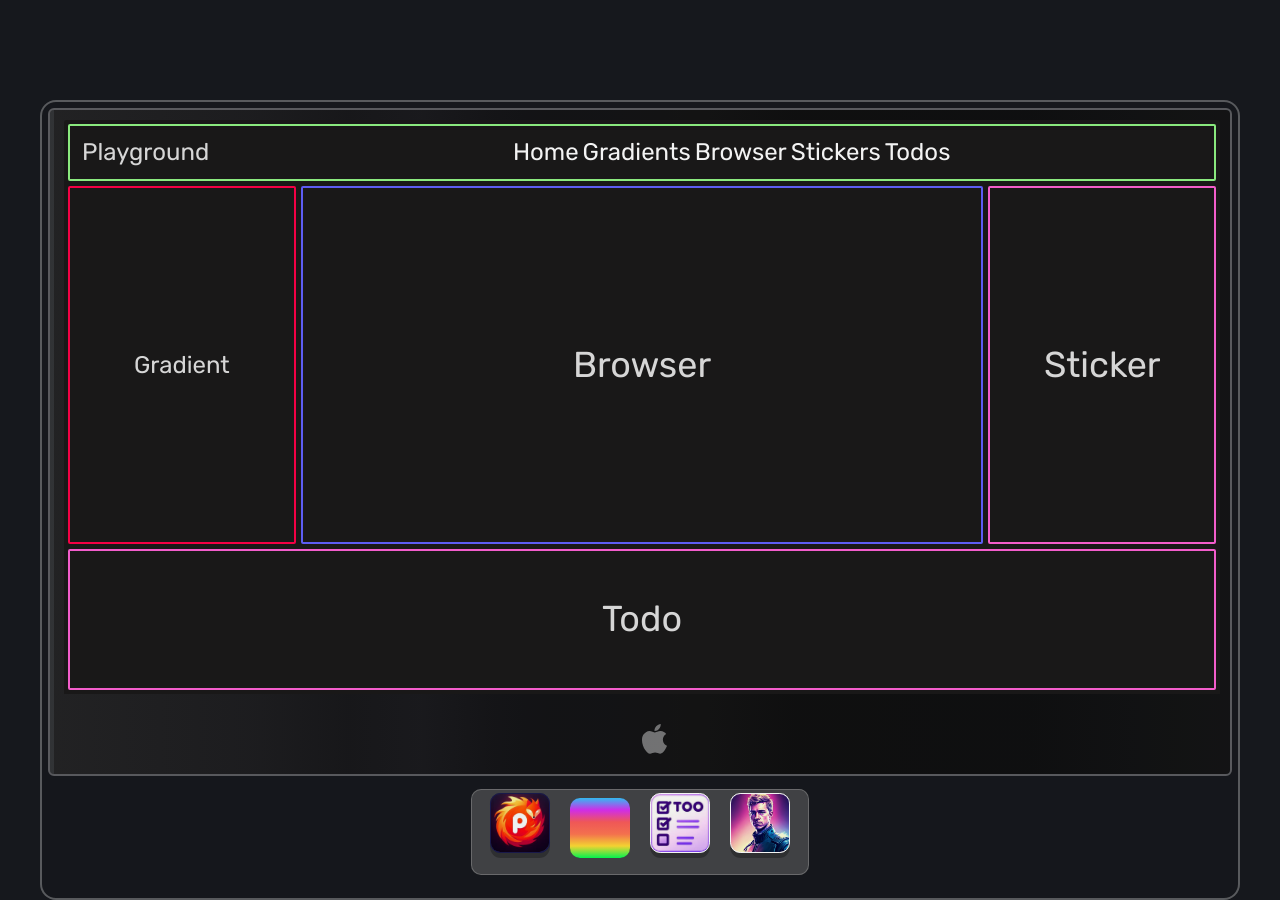
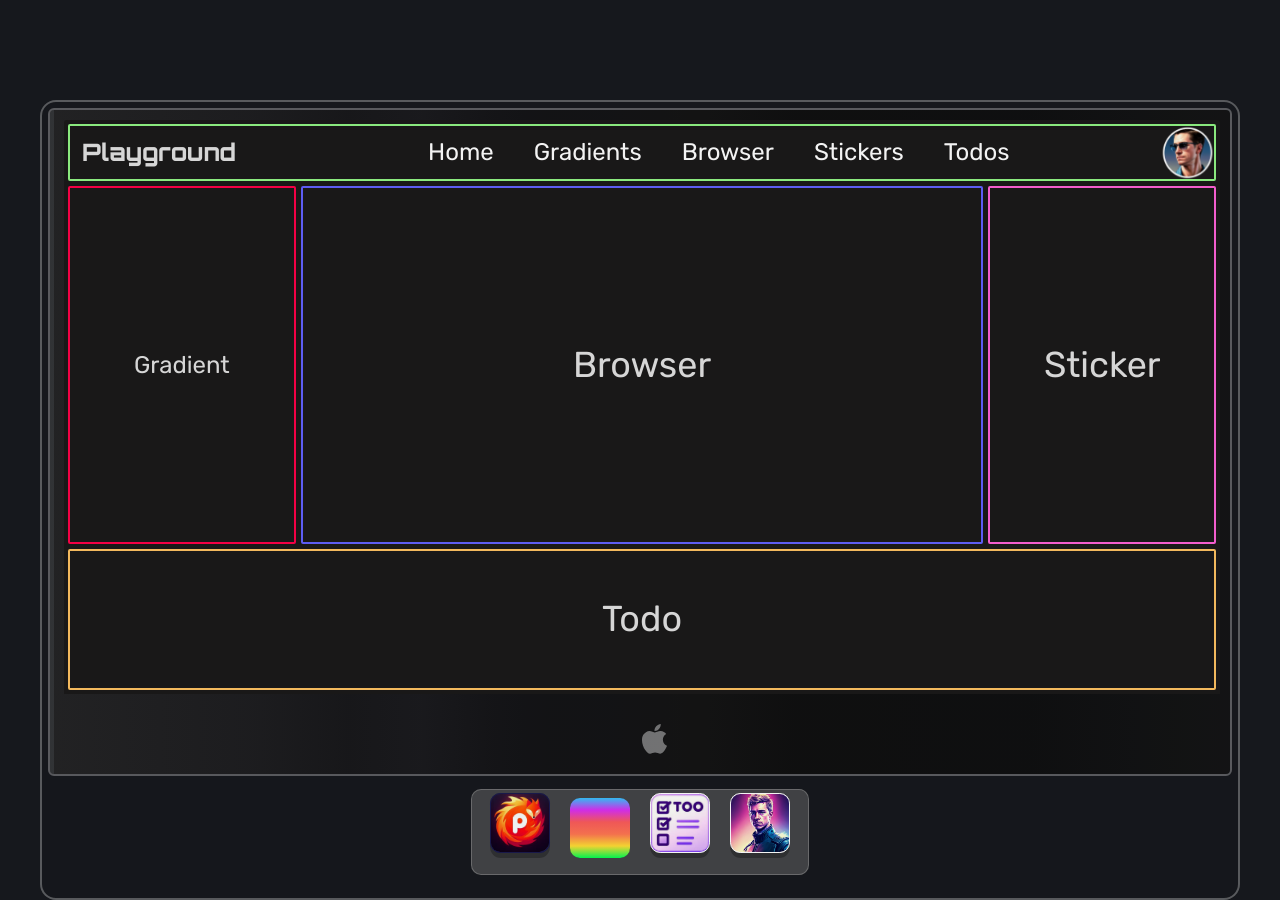
Before and after one commit to philNelson-jpn/phil-nelson-portfolio, a React (Vite) app: page /#/ in a window 1280 px wide. Shown: the part 7440-8340 px from the top of the page. Built offline with nearby package versions, Linux system fonts and the light colour scheme; a web font is replaced by a local one.

Commit message:
update logo font nav spacing and translate3d values on project mac

```diff
--- a/src/App.css
+++ b/src/App.css
@@ -1,5 +1,6 @@
 @import url('https://fonts.googleapis.com/css2?family=Inter:wght@300;500;700;900&family=Just+Another+Hand&display=swap');
 @import url('https://fonts.googleapis.com/css2?family=Inter:wght@400;500;600;700&family=Rubik:ital,wght@0,400;0,500;0,700;0,900;1,400;1,500&display=swap');
+@import url('https://fonts.googleapis.com/css2?family=Orbitron:wght@400;800&display=swap');
 
 :root {
 	--pn-text-clr-base: hsla(236, 72%, 47%, 0.5);
@@ -35,9 +36,8 @@
 
 .content SVG {
 	fill: hsla(0, 0%, 16%);
-	filter:
-	drop-shadow(-1px 1px 0px hsla(0, 0%, 40%))
-    drop-shadow(1px 1px 0px hsla(0, 0%, 40%));
+	filter: drop-shadow(-1px 1px 0px hsla(0, 0%, 40%))
+		drop-shadow(1px 1px 0px hsla(0, 0%, 40%));
 }
 
 #logo {
--- a/src/components/projects/ProjectMac.jsx
+++ b/src/components/projects/ProjectMac.jsx
@@ -1,5 +1,6 @@
 import { styled } from 'styled-components'
 import { Link } from 'react-router-dom'
+import '../../App.css'
 
 export default function Mac() {
 	return (
@@ -27,7 +28,12 @@ export default function Mac() {
 								</Link>
 							</ol>
 						</PlaygroundNav>
-						<div></div>
+						<PlaygroundProfilePic>
+							<img
+								src='public/assets/sunglassesPhilSticker.png'
+								alt='phil nelson with sunglasses'
+							/>
+						</PlaygroundProfilePic>
 					</ItemOne>
 					<ItemTwo>Gradient</ItemTwo>
 					<ItemThree>Browser</ItemThree>
@@ -85,7 +91,7 @@ const IMac = styled.div`
 	border-left: 4px solid hsl(217deg 6% 72% / 0.2);
 
 	${IMacWrapper}:hover & {
-		transform: rotateY(20deg) translateX(6%);
+		transform: rotateY(2deg) translateX(1%);
 		border-left: 4px solid hsl(217deg 6% 72% / 1);
 	}
 
@@ -140,7 +146,7 @@ const Screen = styled.div`
 	transform-style: inherit;
 
 	${IMacWrapper}:hover & {
-		transform: translate3D(12px, 30px, 2px);
+		/* transform: translate3D(12px, 30px, 2px); */
 		border-color: hsla(0, 0%, 100%, 0.676);
 	}
 `
@@ -174,22 +180,36 @@ const Item = styled.div`
 
 const PlaygroundLogo = styled.div`
 	padding-inline-start: 12px;
-	padding-inline-end: auto;
+	margin-inline-end: auto;
+	font-family: 'Orbitron', 'Rubik', monospace;
+	font-weight: bold;
 `
 const PlaygroundNav = styled.nav`
 	& ol {
 		display: flex;
-		gap: 4px;
+		gap: 8px;
 		list-style-type: none;
 	}
 
 	& a {
 		text-decoration: none;
 		color: white;
+		padding: 16px;
 	}
 
 	& a:hover {
 		text-decoration: revert;
+	}
+`
+
+const PlaygroundProfilePic = styled.div`
+	height: 100%;
+	margin-inline-start: auto;
+
+	& img {
+		display: block;
+		height: 100%;
+		object-fit: cover;
 	}
 `
 
@@ -202,9 +222,7 @@ const ItemOne = styled(Item)`
 		color 1000ms ease-in-out;
 
 	${IMacWrapper}:hover & {
-		transform: translate3D(60px, -10px, 40px);
-		background-color: hsl(113, 85%, 74%);
-		color: hsl(240, 5%, 21%);
+		transform: translate3D(20px, -10px, 20px);
 	}
 `
 
@@ -215,9 +233,7 @@ const ItemTwo = styled(Item)`
 		color 2000ms ease-in-out;
 
 	${IMacWrapper}:hover & {
-		transform: translate3D(0px, 30px, 60px);
-		background-color: hsl(343, 100%, 50%);
-		color: hsl(240, 5%, 21%);
+		transform: translate3D(-10px, -10px, 20px);
 	}
 `
 
@@ -233,15 +249,13 @@ const ItemThree = styled(Item)`
 	font-size: calc(36 / 16 * 1rem);
 
 	${IMacWrapper}:hover & {
-		transform: translate3D(30px, -20px, 90px);
-		background-color: hsl(240, 100%, 69%);
-		color: hsl(240, 5%, 21%);
+		transform: translate3D(0px, -5px, 60px);
 	}
 `
 
 const ItemFour = styled(Item)`
 	grid-area: sticker;
-	border-color: hsl(315.9493670886076, 100%, 69.01960784313725%);
+	border-color: hsl(315, 100%, 69%);
 	transition: transform 1500ms ease-in-out, background-color 2000ms ease-in-out,
 		color 2500ms ease-in-out;
 	display: flex;
@@ -251,15 +265,13 @@ const ItemFour = styled(Item)`
 	font-size: calc(36 / 16 * 1rem);
 
 	${IMacWrapper}:hover & {
-		transform: translate3D(30px, -20px, 90px);
-		background-color: hsl(240, 100%, 69%);
-		color: hsl(240, 5%, 21%);
+		transform: translate3D(10px, 0px, 40px);
 	}
 `
 
 const ItemFive = styled(Item)`
 	grid-area: todo;
-	border-color: hsl(315.9493670886076, 100%, 69.01960784313725%);
+	border-color: hsl(37, 100%, 69%);
 	transition: transform 1500ms ease-in-out, background-color 2000ms ease-in-out,
 		color 2500ms ease-in-out;
 	display: flex;
@@ -269,12 +281,7 @@ const ItemFive = styled(Item)`
 	font-size: calc(36 / 16 * 1rem);
 
 	${IMacWrapper}:hover & {
-		transform: translate3D(30px, -20px, 90px);
-		background-color: hsl(240, 100%, 69%);
-		color: hsl(240, 5%, 21%);
+		transform: translate3D(10px, -10px, 20px);
+	}
 
-		/* @media (max-width: 550px) {
-			transform: translate3D(8px, 6px, 20px);
-		} */
-	}
 `
```
